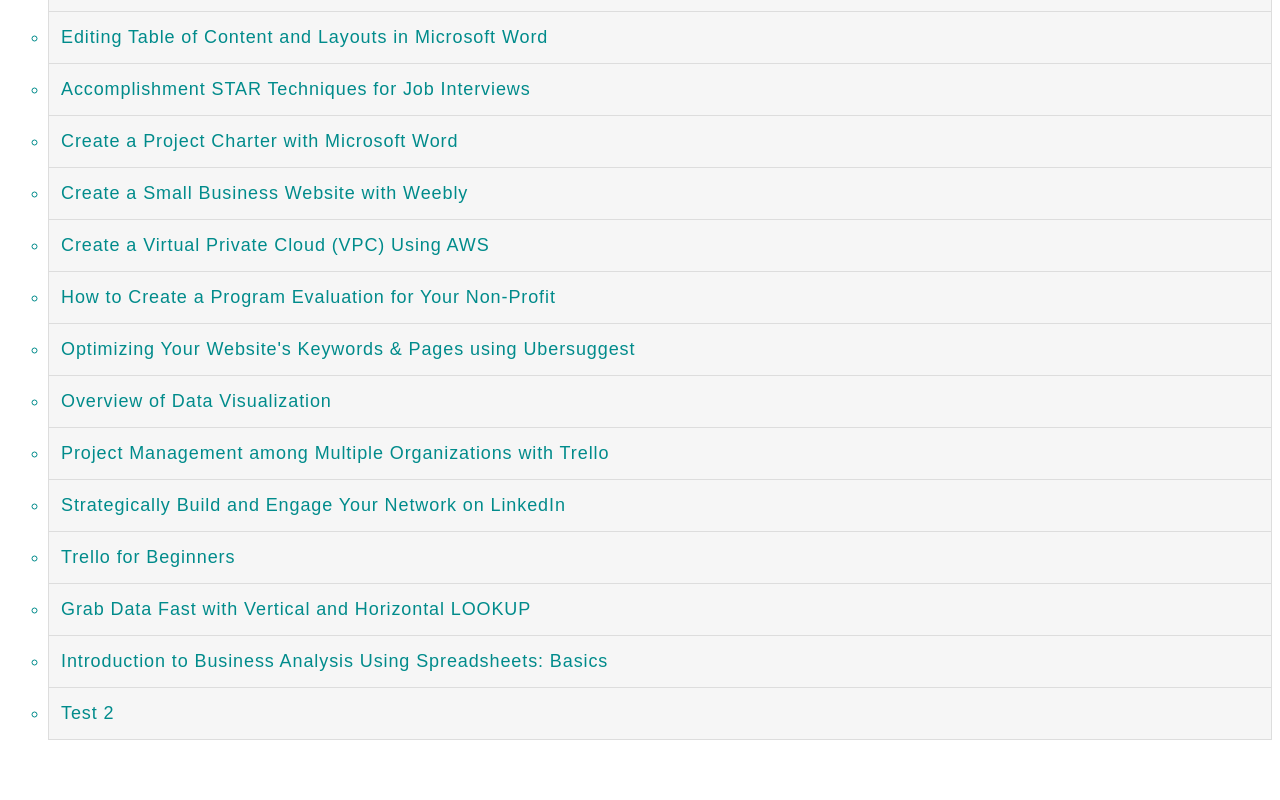
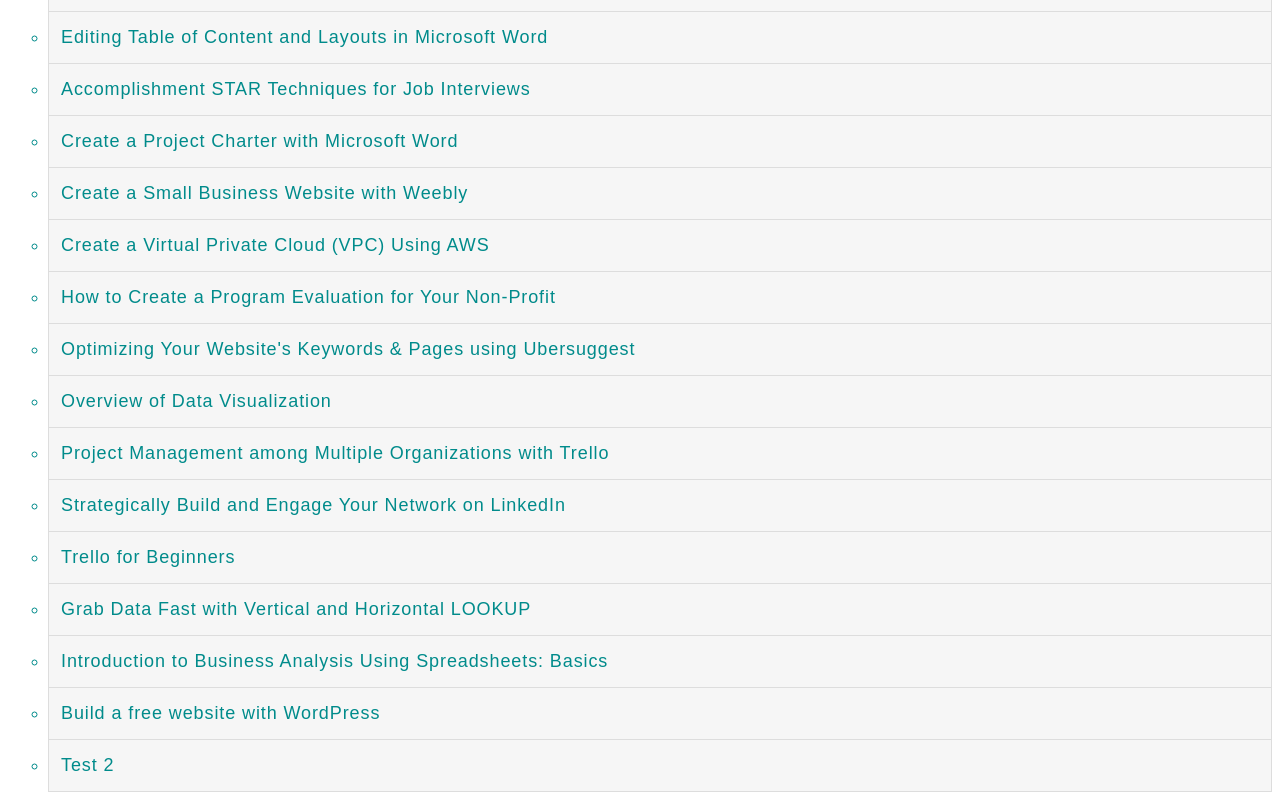
Before and after one commit to BenjaminAlbert387/coursera-certificates, a plain HTML site: page index.html in a window 1280 px wide. Shown: the part 2581-3381 px from the top of the page. Before the commit the page ends 3329 px from the top, so only its background shows below. Drawn offline with Linux system fonts and the light colour scheme.

Commit message:
Update index.html

```diff
--- a/index.html
+++ b/index.html
@@ -96,6 +96,8 @@
         <li><a href="https://www.coursera.org/account/accomplishments/certificate/L9CVWL9SJMK5">Trello for Beginners</a></li>
         <li><a href="https://www.coursera.org/account/accomplishments/certificate/PUBFXM3ED9B4">Grab Data Fast with Vertical and Horizontal LOOKUP</a></li>
         <li><a href="https://www.coursera.org/account/accomplishments/certificate/ZEWZCZK9XPQL">Introduction to Business Analysis Using Spreadsheets: Basics</a></li>
+        <li><a href="https://coursera.org/share/8c7545c6eadb9f53f244553b9ba79fc8">Build a free website with WordPress</a></li>
+
         <li><a href="#">Test 2</a></li>
       </ul>
     </ul>
```
